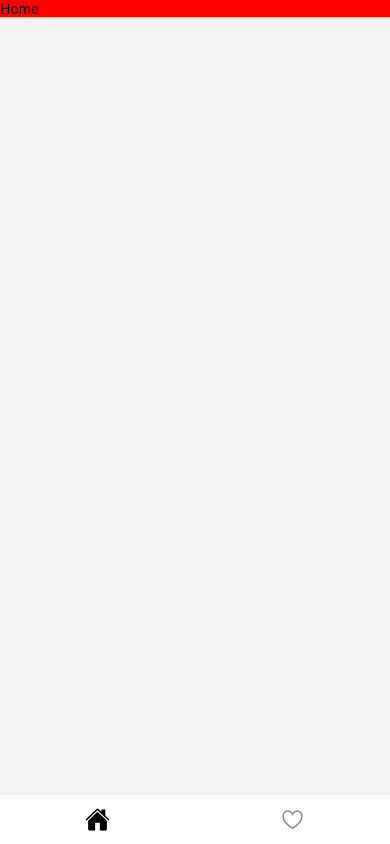
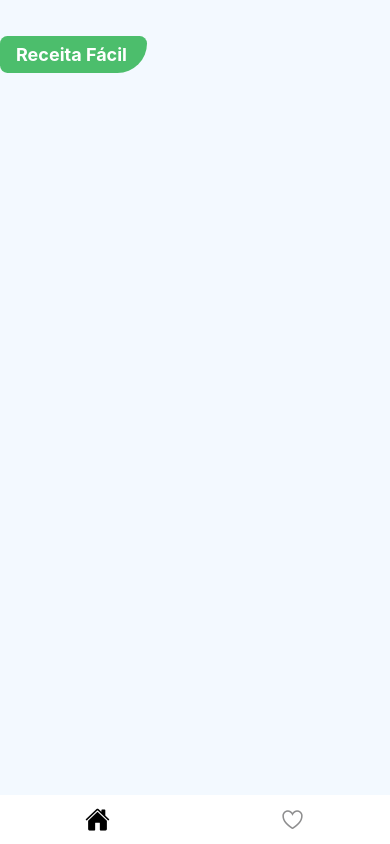
Before and after one commit to vinivent/react-native-insider-receitas, a React Native app: screen /HomeTab in a window 390 px wide. Built offline with nearby package versions, Linux system fonts and the light colour scheme.

Commit message:
creating logo/home

```diff
--- /dev/null
+++ b/src/components/Logo/index.js
@@ -0,0 +1,29 @@
+import { View, Text, StyleSheet } from "react-native";
+
+export function Logo() {
+  return (
+    <View style={styles.logoArea}>
+      <Text style={styles.logo}>Receita Fácil</Text>
+    </View>
+  );
+}
+
+const styles = StyleSheet.create({
+  logoArea: {
+    backgroundColor: "#4CBE6C",
+    alignSelf: "flex-start",
+    padding: 8,
+    paddingLeft: 16,
+    paddingRight: 20,
+    borderTopRightRadius: 8,
+    borderBottomLeftRadius: 8,
+    borderTopLeftRadius: 8,
+    borderBottomRightRadius: 32,
+    marginBottom: 8
+  },
+  logo: {
+    fontSize: 18,
+    fontWeight: "bold",
+    color: "#FFF",
+  },
+});
--- a/src/pages/home/index.js
+++ b/src/pages/home/index.js
@@ -1,15 +1,20 @@
-import { View, Text, StyleSheet} from "react-native"
+import { View, Text, StyleSheet, SafeAreaView } from "react-native";
+import { Logo } from "../../components/Logo";
 
 export function Home() {
-    return (
-        <View style={styles.container}>
-            <Text>Home</Text>
-        </View>
-    )
+  return (
+    <SafeAreaView style={styles.container}>
+      <Logo />
+    </SafeAreaView>
+  );
 }
 
 const styles = StyleSheet.create({
-    container: {
-      backgroundColor: "red",
-    }
-  });
+  container: {
+    flex: 1,
+    backgroundColor: "#F3F9FF",
+    paddingTop: 36,
+    paddingStart: 14,
+    paddingEnd: 14,
+  },
+});
```
